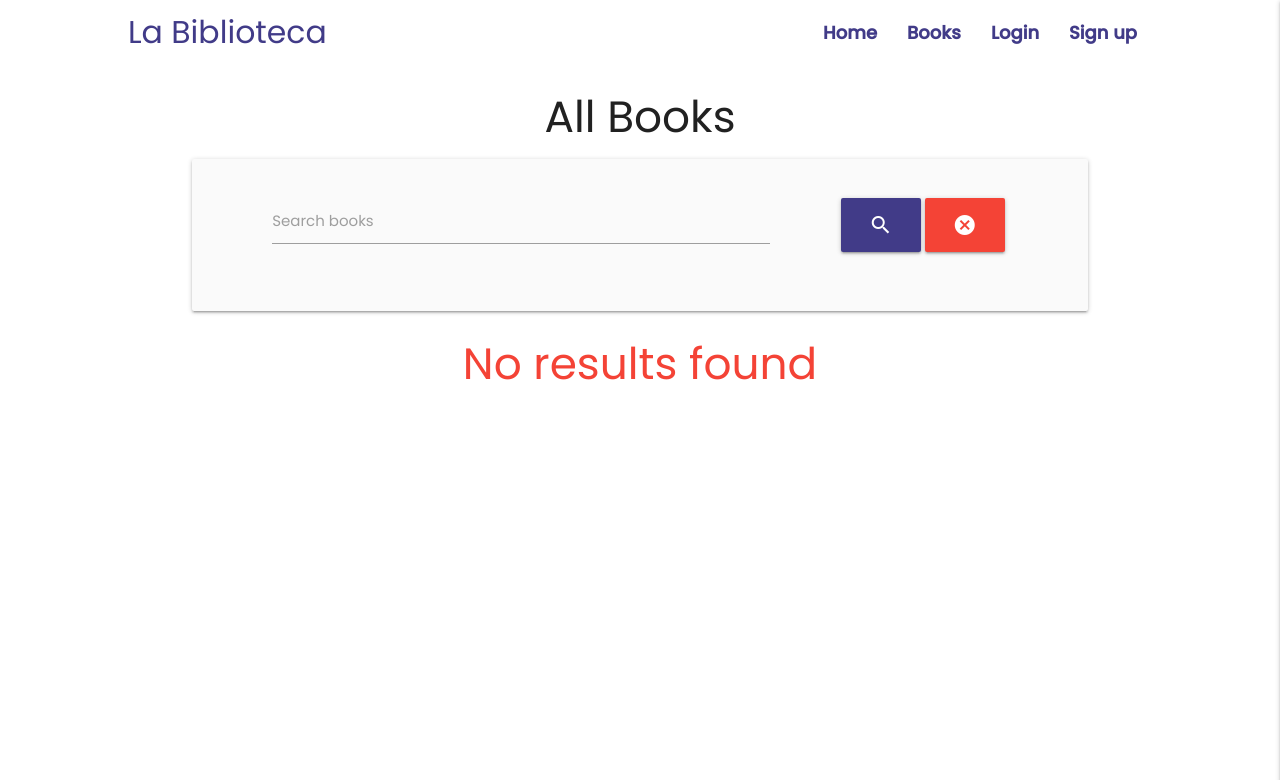
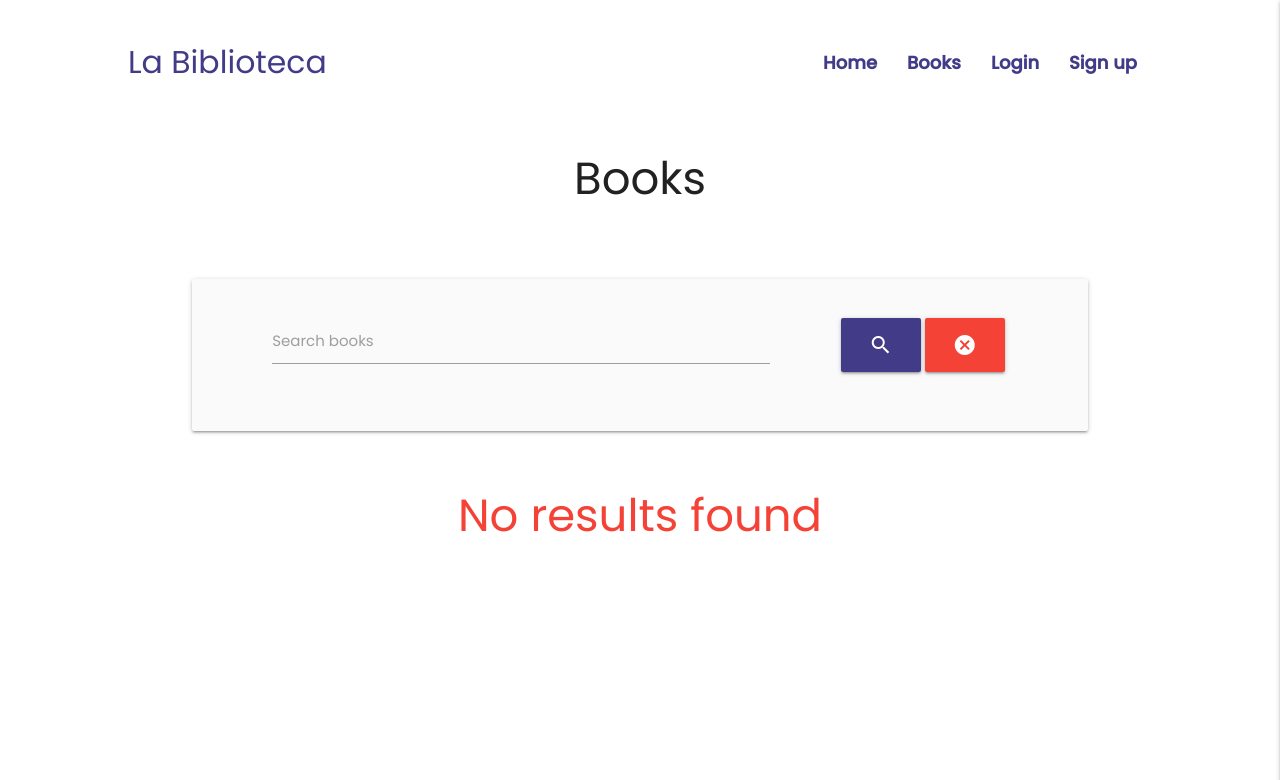
Before and after one commit to CarolinaCobo/la-biblioteca-ms3, a Flask app: page /search in a window 1280 px wide. Shown: the top 780 px of the page. Run offline with Flask 2, Linux system fonts and the light colour scheme; data that the repository does not hold is empty; some libraries are stand-ins or nearby versions.

Commit message:
Add styling in Indeex.html and icons in the books page

```diff
--- a/static/css/style.css
+++ b/static/css/style.css
@@ -60,9 +60,17 @@ nav .brand-logo  {
     color: #413B88;
 }
 
-.nav-wrapper{
+nav .nav-wrapper{
     background-color: #fff;
-    height: 5rem;
+
+    height: 140%;
+    margin-top: 2rem;
+}
+
+h3 {
+    font-size: 3rem;
+    margin-bottom: 5rem;
+    margin-top: 4rem;
 }
 
 
@@ -71,9 +79,7 @@ nav .brand-logo  {
     -webkit-box-shadow: 0 0 0 0 rgba(0, 0, 0, 0), 0 0 0 0 rgba(0, 0, 0, 0);
     -moz-box-shadow: 0 0 0 0 rgba(0, 0, 0, 0), 0 0 0 0 rgba(0, 0, 0, 0);
     box-shadow: 0 0 0 0 rgba(0, 0, 0, 0), 0 0 0 0 rgba(0, 0, 0);
-  }
-
-
+}
 
 /*  ________________  Buttons ________________ */
 
@@ -85,18 +91,33 @@ nav .brand-logo  {
     background-color: #413B88;
 }
 
-.button-index {
+.button-index, .button {
     background-color: #413B88;
 }
+
 
 .button-index a {
     color: #ffff
 }
+
+.btn:hover, .btn-large:hover, .btn-small:hover {
+    background-color: #675ddb;
+}
+
+
 
 
 /* Parallax container Index page */
 
 .parallax-container {
     width: 100%;
-    height: 15rem;
 }
+
+.top-container {
+    height: 20rem;
+}
+
+.section {
+    padding-bottom: 4rem;
+    padding-top: 3rem;
+}
--- a/templates/base.html
+++ b/templates/base.html
@@ -13,7 +13,7 @@
     <link rel="stylesheet" href="https://cdnjs.cloudflare.com/ajax/libs/materialize/1.0.0/css/materialize.min.css"
         type="text/css">
     <!-- Hoover effect -->
-    <link href="css/hover.css" rel="stylesheet" media="all">
+    <link href="css/hover.css" rel="stylesheet" type="text/css">
 
     <!-- CSS file -->
     <link rel="stylesheet" href="{{ url_for('static', filename='css/style.css') }}" type="text/css">
--- a/templates/books.html
+++ b/templates/books.html
@@ -1,7 +1,7 @@
 {% extends "base.html" %}
 {% block content %}
 
-<h3 class="center-align">All Books</h3>
+<h3 class="center-align">Books</h3>
 
 <!-- Search bar -->
 <div class="row card-panel grey lighten-5">
@@ -30,11 +30,10 @@
   <div class="col s10 offset-s1 m6 l4 xl3">
     <div class="card hoverable z-depth-2">
       <div class="card-image">
-        <img src="{{ book.book_image }}" alt="Book cover image" />
+        <img  src="{{ book.book_image }}" alt="Book cover image"/>
         <a href="{{ url_for('book_page', book_id=book._id) }}"
-          class="btn-floating halfway-fab waves-effect waves-light red hoverable" aria-label="open book review button">
-          <i></i>
-        </a>
+          class="btn-floating btn button halfway-fab waves-effect waves-light hoverable"
+          aria-label="open book button"><i class="material-icons right">expand_more</i></a>
       </div>
       <div class="card-content center-align">
         <span class="card-title truncate">{{ book.book_name }}</span>
--- a/templates/index.html
+++ b/templates/index.html
@@ -1,9 +1,7 @@
 {% extends "base.html" %}
 {% block index %}
 
-
-
-<div class="parallax-container">
+<div class="parallax-container top-container">
   <div class="parallax"><img src="../static/images/hero-image.jpg"></div>
 </div>
 <div class="section white hero-container">
@@ -55,8 +53,6 @@
 
     {% endif %}
 
-
-
   </div>
 </div>
 <div class="parallax-container">
```
